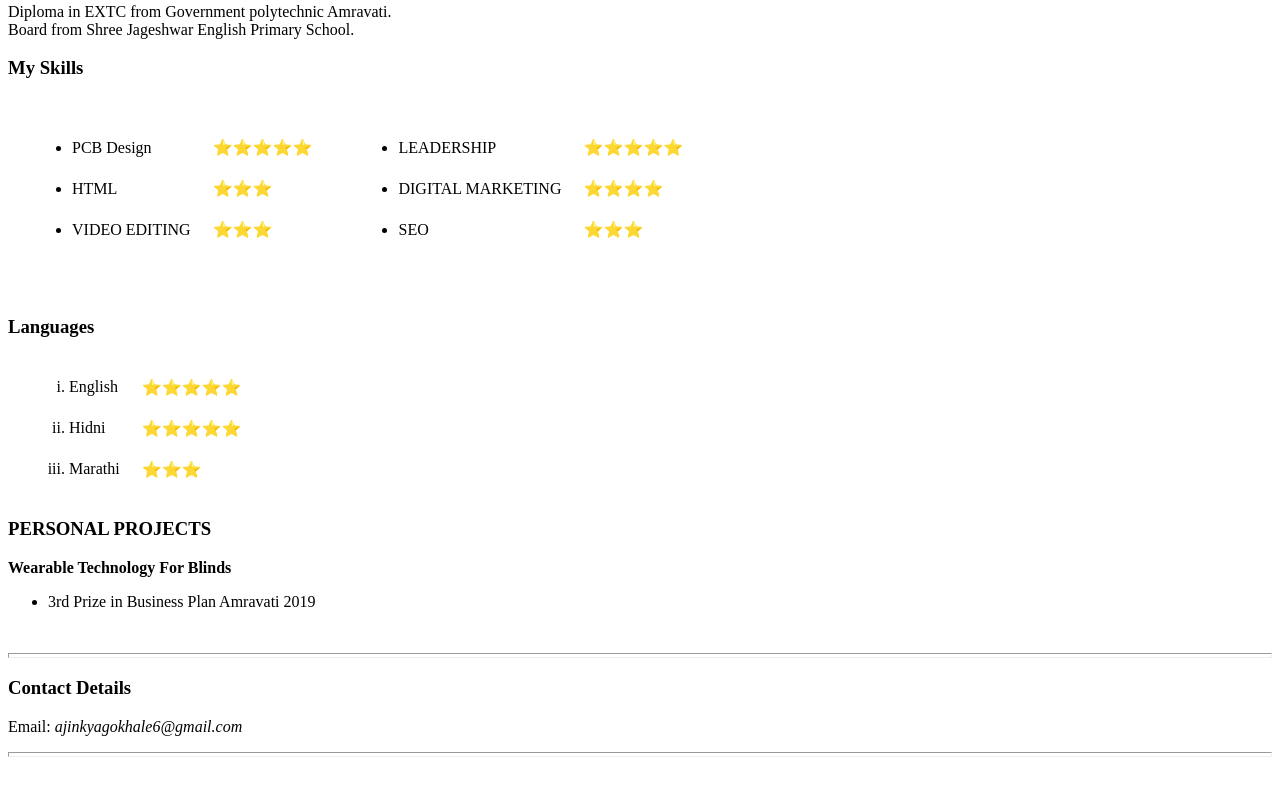
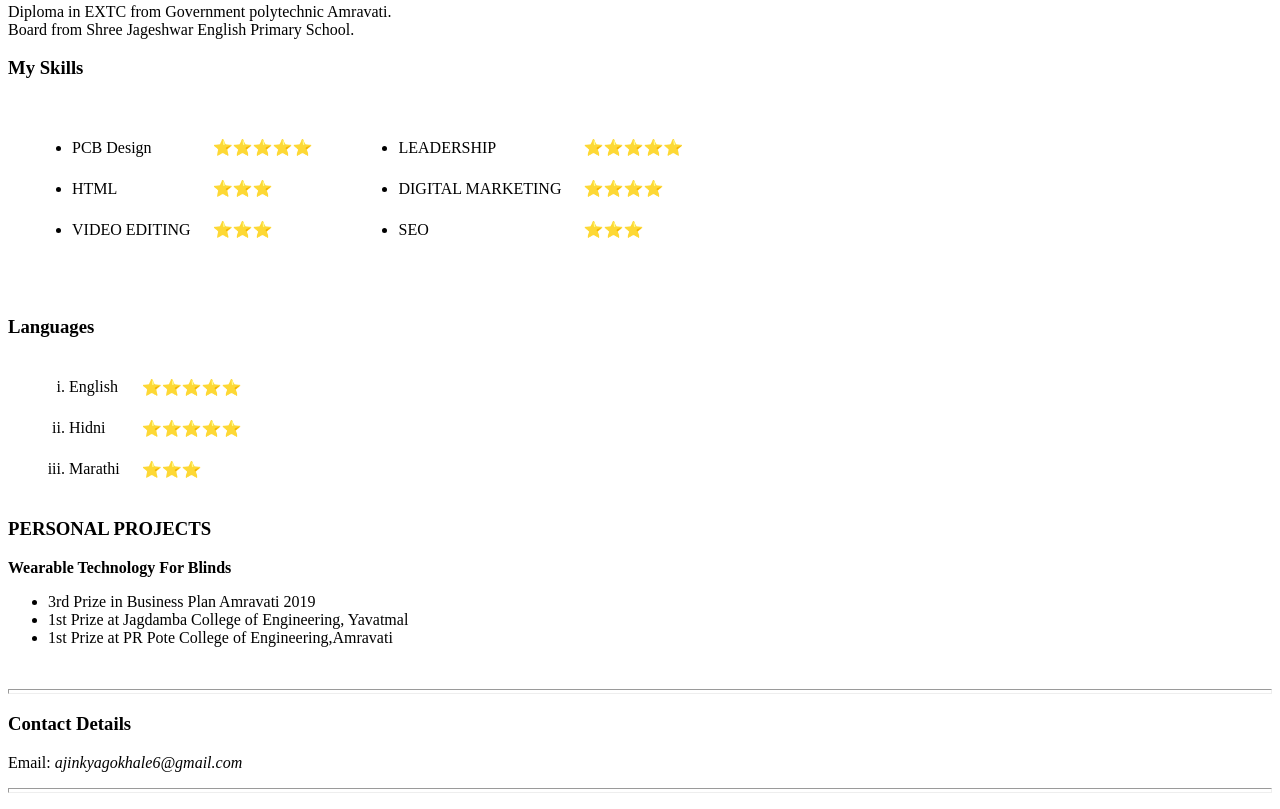
Before and after one commit to AjinkyaGokhale1/CV, a plain HTML site: page index.html in a window 1280 px wide. Shown: the part 353-1162 px from the top of the page. Before the commit the page ends 1126 px from the top, so only its background shows below. Drawn offline with Linux system fonts and the light colour scheme.

Commit message:
Update index.html

```diff
--- a/index.html
+++ b/index.html
@@ -120,6 +120,8 @@ demanding Practical Knowledge.
     <strong>Wearable Technology For Blinds</strong>
       <ul>
         <li>3rd Prize in Business Plan Amravati 2019</li>
+        <li>1st Prize at Jagdamba College of Engineering, Yavatmal</li>
+        <li>1st Prize at PR Pote College of Engineering,Amravati</li>
       </ul>
 <br />
 <hr size="5">
```
